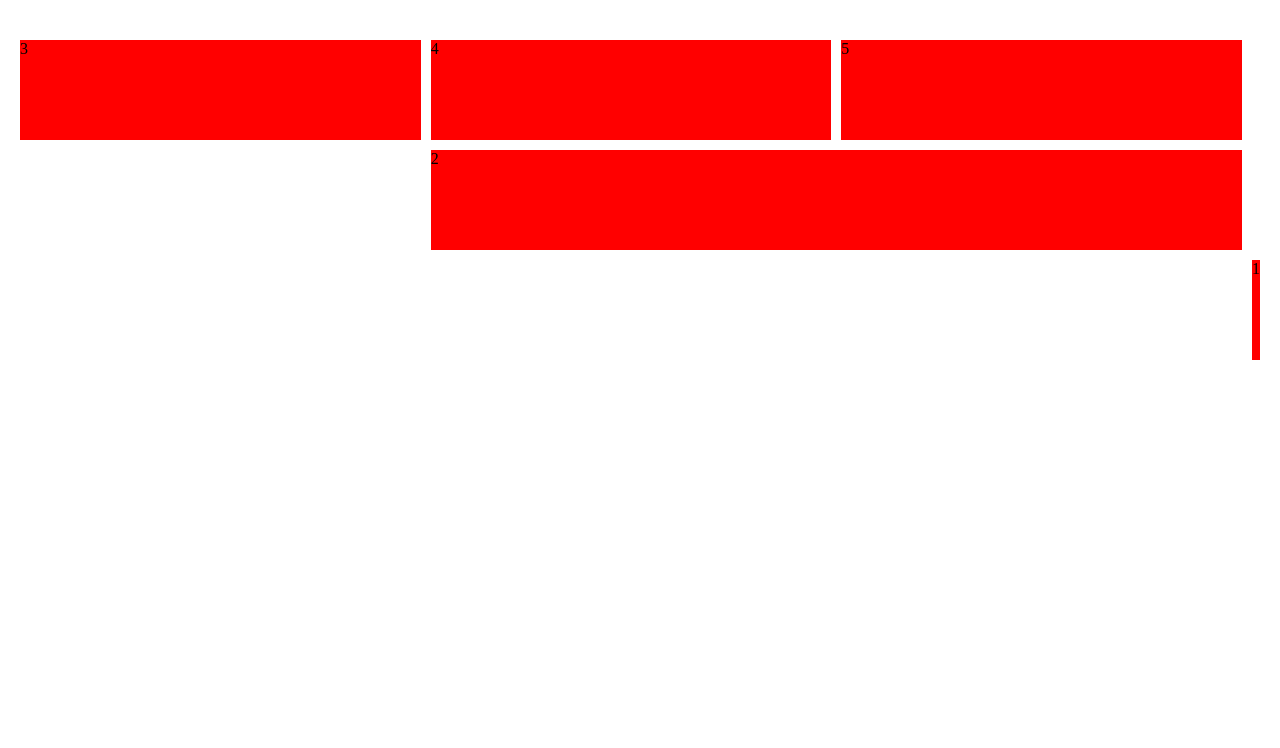
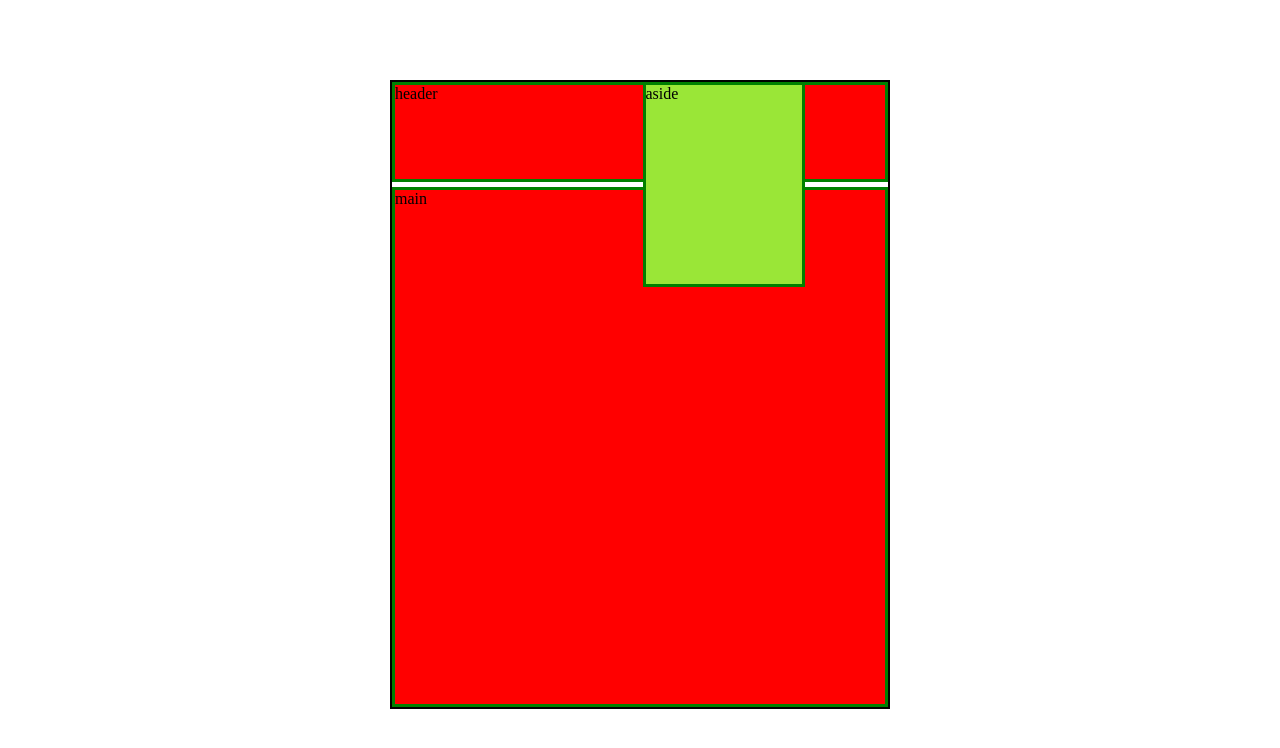
Before and after one commit to prince-dansco/html-css, a plain HTML site: page grid/index.html in a window 1280 px wide. Drawn offline with Linux system fonts and the light colour scheme.

Commit message:
grid layout

```diff
--- a/grid/index.html
+++ b/grid/index.html
@@ -11,11 +11,11 @@
 
 
 <div class="containers">
-    <div class=" box item1">1</div>
-    <div class="box item2">2</div>
-    <div class="box item3">3</div>
-    <div class="box item4">4</div>
-    <div class="box item5">5</div>
+    <div class=" box item1">header</div>
+    <div class="box item2">aside</div>
+    <div class="box item3">main</div>
+     <!-- <div class="box item4">footer</div> -->
+    <!-- <div class="box item5">5</div> -->
 
 </div>
 
--- a/grid/style.css
+++ b/grid/style.css
@@ -6,7 +6,7 @@ list-style-type: none;
     list-style: none;
 }
 
-.box{
+/* .box{
     width:100%;
     height: 100px;
     background-color: red;
@@ -26,14 +26,60 @@ list-style-type: none;
     grid-column-end: 5; */
     /* grid-column: 2/5;
     grid-row: 2/3; */
-    grid-area: 2/2/5/4;
+    /* grid-area: 2/2/5/4; */
+/* }  */
+
+/* .item1{
+    grid-row: 3/4;
+    grid-column: 6/7;
+} */
+/* .item3{ */
+
+.box{
+    background-color: red;
+    border:3px solid green;
+}
+.containers{
+    border: 2px solid ;
+    max-width: 500px;
+    width:100%;
+     margin: 80px auto;
+    display: grid;
+    grid-template-rows: repeat(6, 100px);
+    grid-template-columns: repeat(6, 1fr);
+    grid-gap: 5px;
+    /* grid-template-areas:
+    "header header header header"
+    "aside   main main  main  "
+    "footer footer footer footer"
+    ; */
+
 }
 
+/* .item1{
+    grid-area: header ; */
+/*
+}
+.item2{
+    grid-area:aside ;
+}
+.item3{
+    grid-area:main ;
+}
+.item4{
+    grid-area:footer ;
+} */
 .item1{
-    grid-row: 3/4;
-    grid-column: 6/7;
+    grid-column:1/ 7;
+    grid-row: 1/2;
 }
-/* .item3{
+
+.item2{
+    grid-column: 4/6;
     grid-row: 1/3;
-    grid-column: 1/6;
-} */
+    background-color: rgb(154, 230, 55);
+    z-index: 1;
+}
+.item3{
+  grid-area:2/1/7/7 ;
+}
```
